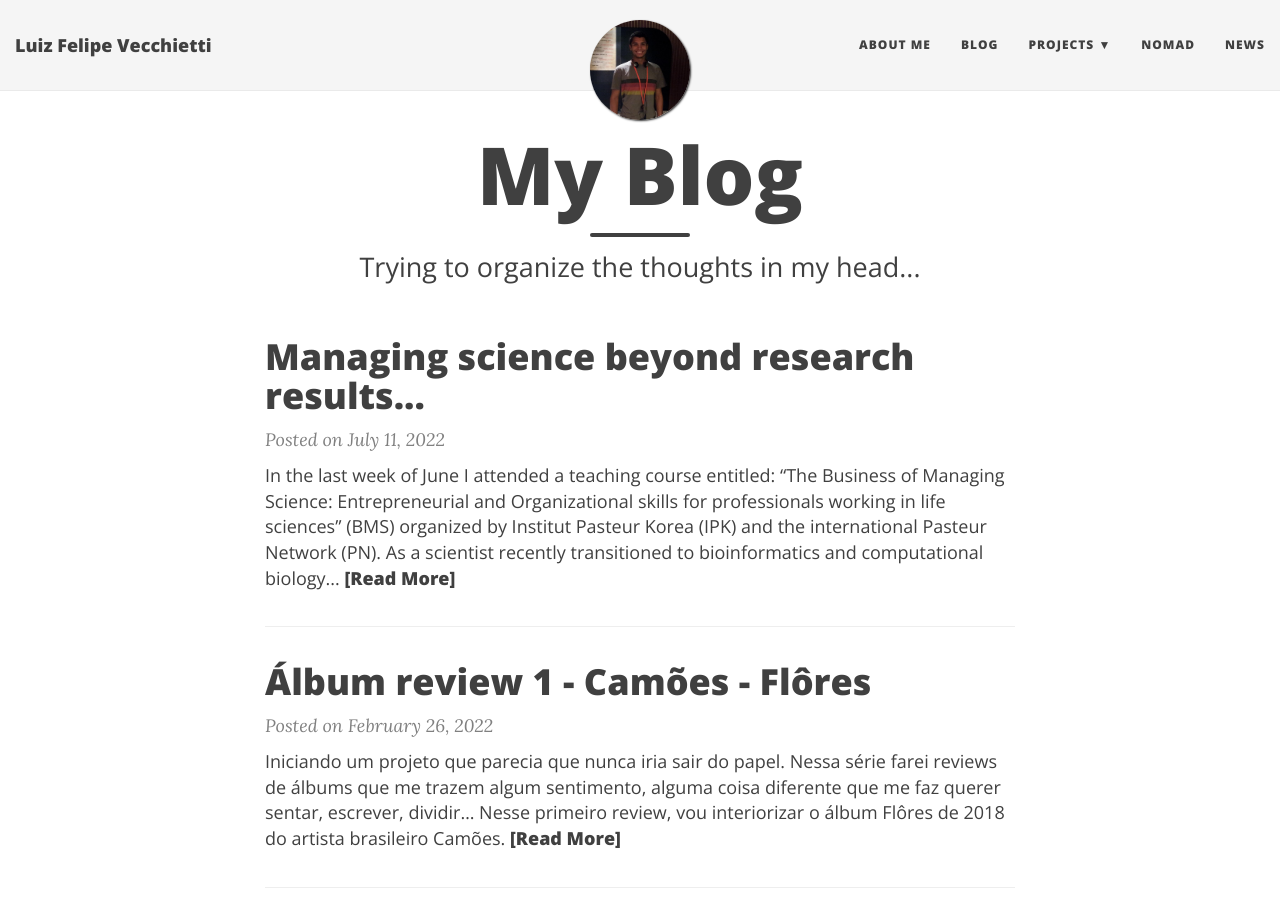
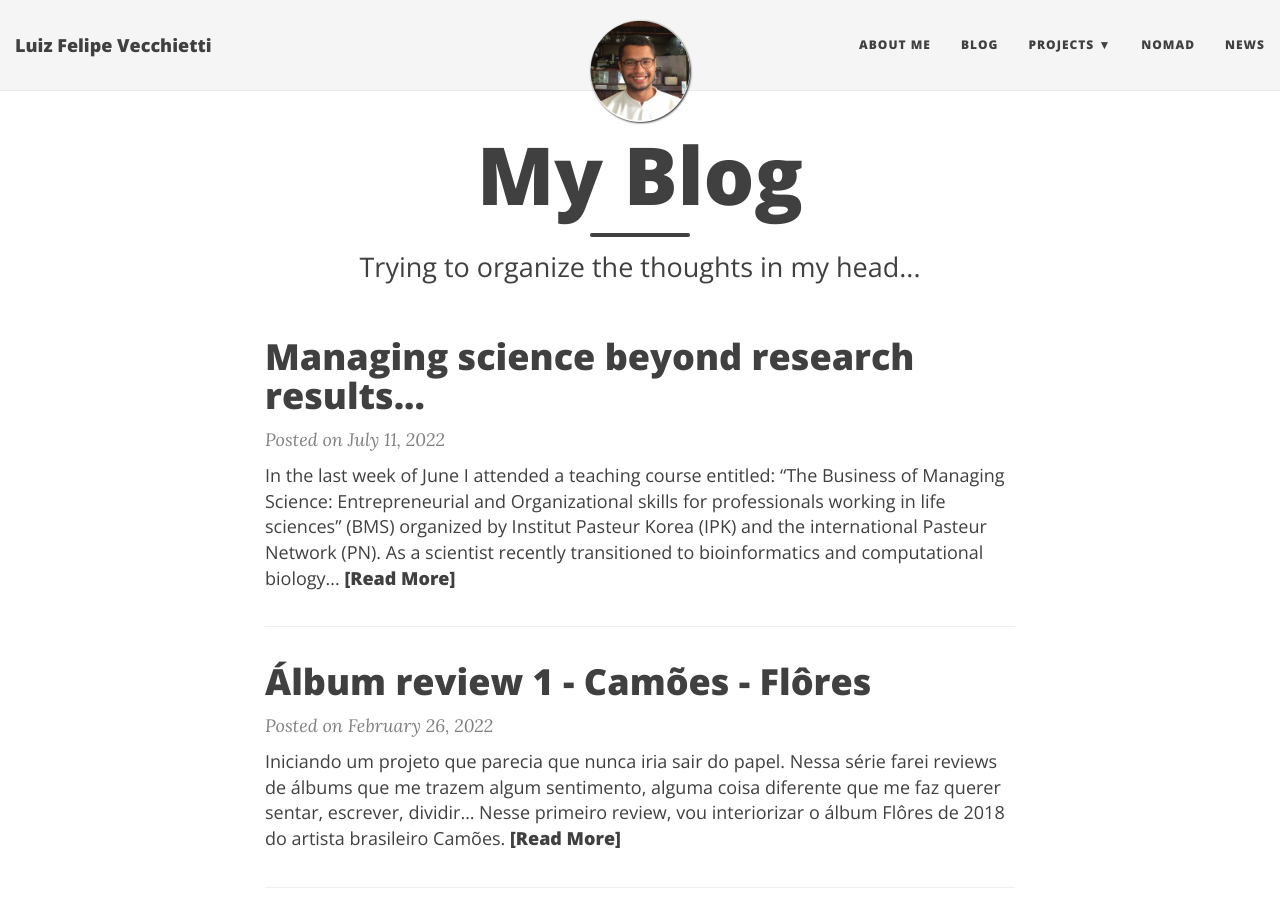
Before and after one commit to lfelipesv/lfelipesv.github.io, a Jekyll site: the page built from index.html, in a window 1280 px wide and 900 px high. Built offline with Jekyll 4.4.1, drawn with Linux system fonts in a browser that asks for light colours; nearby versions of some CDN libraries; the list of posts is cut into pages by our own code.

Commit message:
change site image

```diff
--- a/_config.yml
+++ b/_config.yml
@@ -46,7 +46,7 @@ navbar-links:
 
 # Image to show in the navigation bar - image must be a square (width = height)
 # Remove this parameter if you don't want an image in the navbar
-avatar: "/img/site-image.jpg"
+avatar: "/img/site-image-2.png"
 
 # If you want to have an image logo in the top-left corner instead of the title text,
 # then specify the following parameter
```
Also changed, not shown: img/site-image-2.png (added).
